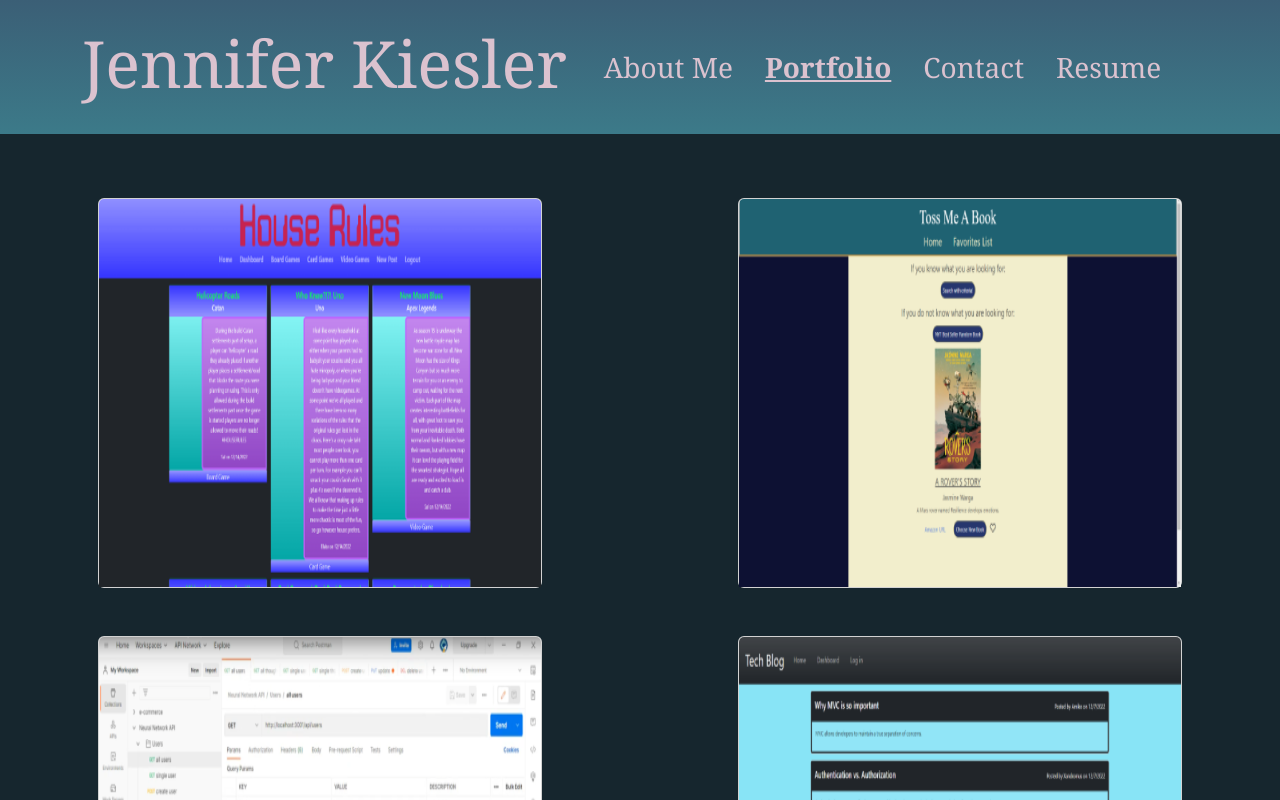
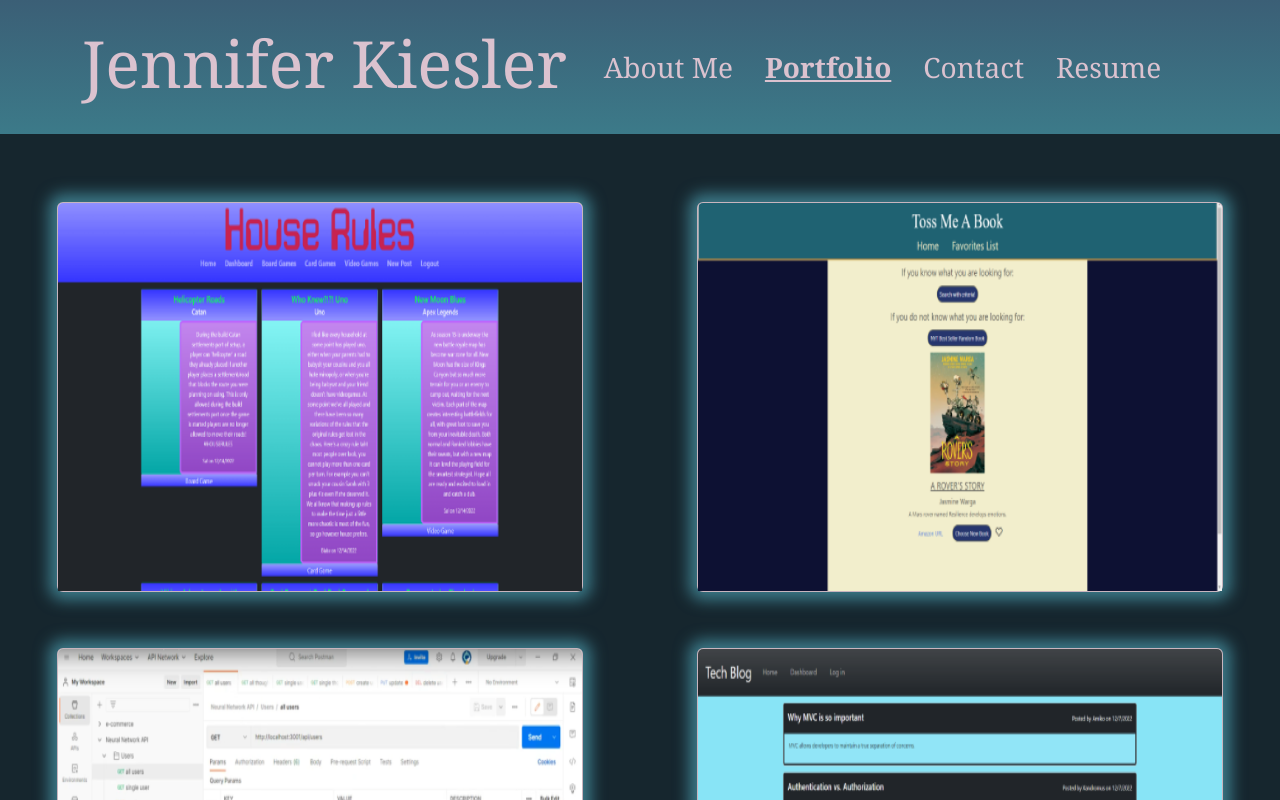
Before and after one commit to JenniferKiesler/kiesler-react-portfolio, a React (Create React App) app: page / in a window 1280 px wide. Both pictures are taken after a click on the link "Portfolio". Shown: the top 800 px of the page. Built offline with nearby package versions, Linux system fonts and the light colour scheme.

Commit message:
styles projects in portfolio page

```diff
--- a/src/App.css
+++ b/src/App.css
@@ -63,6 +63,10 @@ footer a:hover {
   transform: scale(1.5);
 }
 
+.projects {
+  box-shadow: 0px 0px 15px 8px var(--navbarColor2);
+}
+
 .hidden {
   visibility: hidden;
 }
@@ -117,7 +121,7 @@ footer a:hover {
 }
 
 .card {
-  background-color: white;
+  background-color: #f3dce7;
   height: 390px;
 }
 
--- a/src/components/Project.js
+++ b/src/components/Project.js
@@ -16,9 +16,9 @@ const Project = ({ project, hovered, setHovered, projectID, setProjectID }) => {
   }
 
   return (
-    <div className="col">
+    <div className="col p-1">
       <div
-        className="card col-9 mx-auto text-center"
+        className="card col-11 col-xl-10 mx-auto text-center projects"
         // fix the col-9
         onMouseEnter={() => {
           setHovered(true)
```
